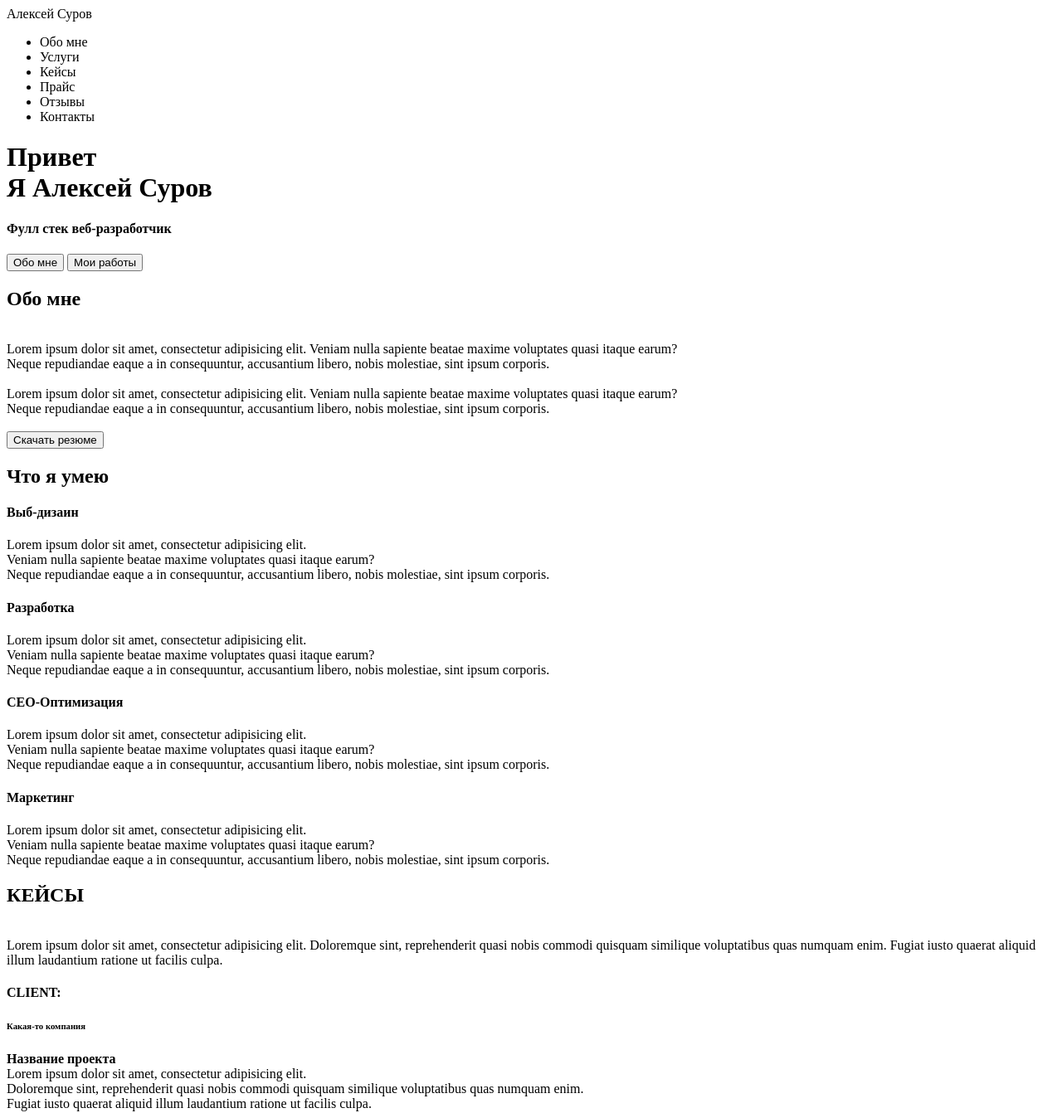
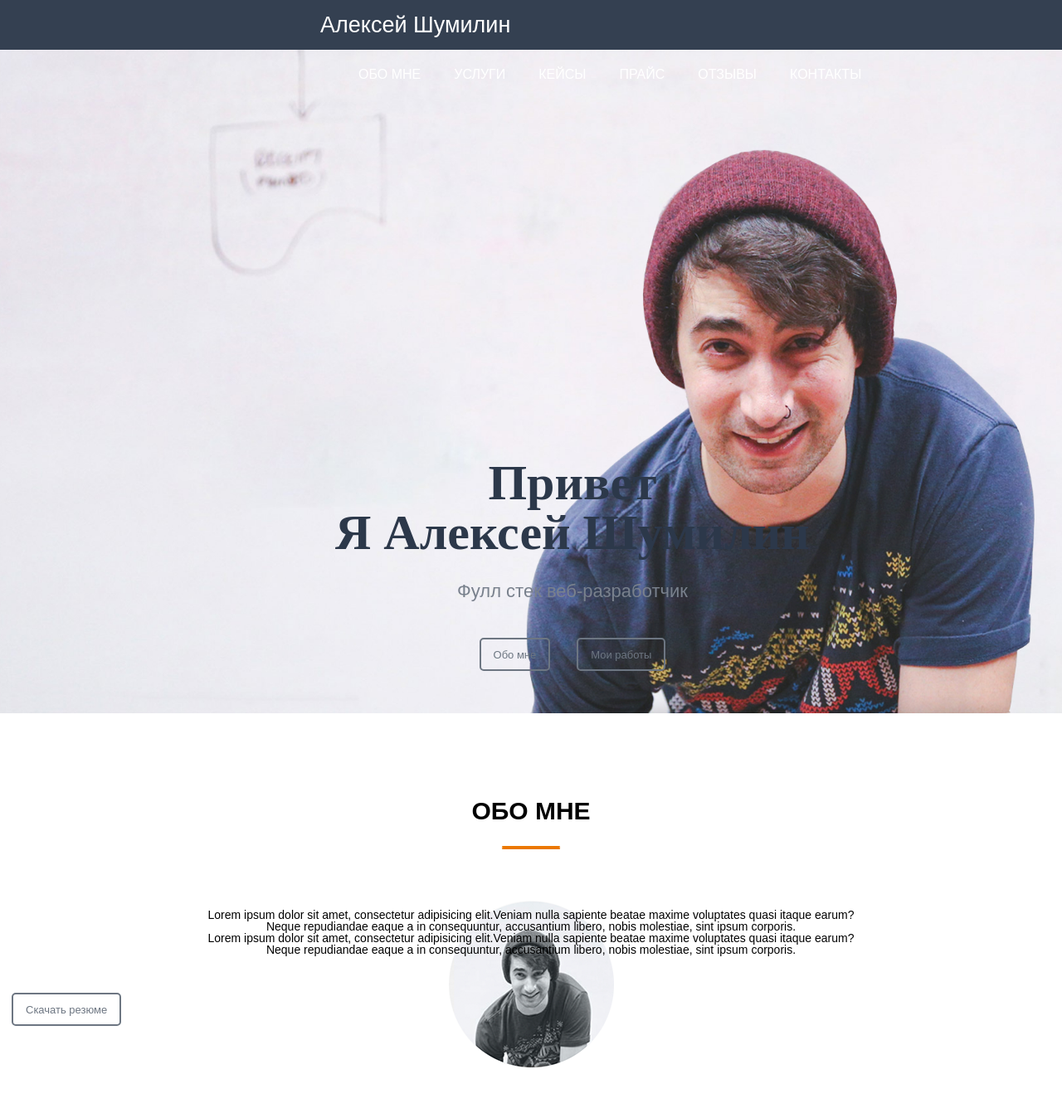
Before and after one commit to AlexeiSurov/AlexeiSurov.github.io, a plain HTML site: page Src/index.html in a window 1280 px wide. Shown: the top 1342 px of the page at 83% size. Drawn offline with Linux system fonts and the light colour scheme.

Commit message:
Загрузил домашку.
Не могу совладать с остальными не понимаю почему.

```diff
--- /dev/null
+++ b/Src/css/reset.css
@@ -0,0 +1,90 @@
+* {
+    padding: 0;
+    margin: 0;
+    border: 0;
+}
+
+*,
+*:before,
+*:after {
+    -moz-box-sizing: border-box;
+    -webkit-box-sizing: border-box;
+    box-sizing: border-box;
+}
+
+:focus,
+:active {
+    outline: none;
+}
+
+a:focus,
+a:active {
+    outline: none;
+}
+
+nav,
+footer,
+header,
+aside {
+    display: block;
+}
+
+html,
+body {
+    height: 100%;
+    width: 100%;
+    font-size 100%;
+    line-height: 1;
+    font-size: 14px;
+    -ms-text-size-adjust: 100%;
+    -moz-text-size-adjust: 100%;
+    -webkit-text-size-adjust: 100%;
+}
+
+input,
+button,
+textarea {
+    font-family: inherit;
+}
+
+input::-ms-clear {
+    display: none;
+}
+
+button {
+    cursor: pointer;
+}
+
+button::-moz-focus-inner {
+    padding: 0;
+    border: 0;
+}
+
+a,
+a:visited {
+    text-decoration: none;
+    color: black;
+}
+
+a:hover {
+    text-decoration: none;
+}
+
+ul li {
+    list-style: none;
+}
+
+img {
+    vertical-align: top;
+}
+
+
+h1,
+h2,
+h3,
+h4,
+h5,
+h6 {
+    font-size: inherit;
+    font-weight: 400;
+}
--- /dev/null
+++ b/Src/css/style.css
@@ -0,0 +1,119 @@
+body {
+    font-family: Arial, sans-serif;
+}
+
+nav {
+    width: 100%;
+    height: 60px;
+    background: #344051;
+}
+
+.logo {
+    color: #fff;
+    font-size: 27px;
+    line-height: 60px;
+    padding-left: 386px;
+    float: left;
+}
+
+.menu {
+    float: left;
+    padding-left: 432px;
+}
+
+.menu li {
+    float: left;
+    line-height: 60px;
+    color: #fff;
+    margin-right: 40px;
+    font-size: 16px;
+    text-transform: uppercase;
+}
+
+.mein {
+    width: 100%;
+    height: 100%;
+    background: url(../img/boy.png) 95% 100%/auto 85% no-repeat, url(../img/fon.jpg) center/cover no-repeat;
+
+}
+
+.title__container {
+    float: left;
+    margin: 432px 0px 0px 404px;
+    text-align: center;
+}
+
+.title__container h1 {
+    font-size: 60px;
+    font-family: bold;
+    font-weight: 600;
+    color: #2c384a;
+}
+
+.title__container h4 {
+    margin-top: 30px;
+    font-size: 22px;
+    color: #79818d;
+
+}
+
+.title__container input {
+    height: 40px;
+    text-align: center;
+    border: 2px solid #6d7682;
+    background: none;
+    border-radius: 5px;
+    color: #6d7682;
+    font-size: 13px;
+    padding: 0px 15px;
+    margin: 45px 14px 0px 14px;
+}
+
+.abou_tme {
+    width: 100%;
+    height: 715px;
+    background: url(../img/foto%20boy.png) 50% 226px no-repeat, url(../img/Cherta.jpg) 50% 160px no-repeat;
+
+}
+
+.opis h2 {
+    font-size: 30px;
+    padding: 103px;
+    text-transform: uppercase;
+    text-align: center;
+    font-weight: 600;
+
+}
+
+.opis p {
+
+    display: block;
+    text-align: center;
+}
+
+.opis input {
+    height: 40px;
+    text-align: center;
+    border: 2px solid #6d7682;
+    background: none;
+    border-radius: 5px;
+    color: #6d7682;
+    font-size: 13px;
+    padding: 0px 15px;
+    margin: 45px 14px 0px 14px;
+}
+
+.What_I_cando {
+    width: 100%;
+    height: 523px;
+    background: url(../img/gramofon.png) 1375px 274px no-repeat, url(../img/raceta.png) 1083px 274px no-repeat, url(../img/znak.png) 788px 274px no-repeat, url(../img/nout.png) 495px 274px no-repeat, url(../img/Cherta.jpg) 50% 160px no-repeat, url(../img/cartinca%20fon.jpg) no-repeat;
+
+}
+
+.rasdel h2 {
+    font-size: 28px;
+    padding: 103px;
+    text-transform: uppercase;
+    text-align: center;
+    font-weight: 600;
+}
--- a/Src/index.html
+++ b/Src/index.html
@@ -1,95 +1,112 @@
 <!DOCTYPE html>
 <html lang="en">
+
 <head>
-    <meta charset="UTF-8">
-<meta http-equiv="content-type" content="text/html; charset=utf-8">
-<meta name="description" content="Это моя первая страница">
-<meta name="author" content="Алексей">
-<meta name="keywords" content="сайт визитка, разработчик сайтов....!!">
-<meta name="robots" content="all">
 
-<meta property="og:title" content="Это моя первая страница">
+    <title>Алексей Шумилин - Веб-разработчик</title>
+    <link rel="stylesheet" href="css/reset.css">
+    <link rel="stylesheet" href="css/style.css">
 
 
-    <title>Алексей Суров - Веб-разработчик</title>
 </head>
 
 <body>
 
     <header>
         <nav>
-<div class="logo">Алексей Суров</div>
-<div class="menu"><ul>
+            <div class="logo">Алексей Шумилин</div>
+            <div class="menu">
+                <ul>
                     <li>Обо мне</li>
                     <li>Услуги</li>
                     <li>Кейсы</li>
                     <li>Прайс</li>
                     <li>Отзывы</li>
                     <li>Контакты</li>
-</ul></div>
+                </ul>
+            </div>
 
         </nav>
     </header>
 
-<div class="mein"><div class="title__container">
-<h1>Привет <br>Я Алексей Суров</h1>
+    <div class="mein">
+
+        <div class="title__container">
+            <h1>Привет <br>Я Алексей Шумилин</h1>
             <h4>Фулл стек веб-разработчик</h4>
 
             <input type="submit" value="Обо мне">
             <input type="submit" value="Мои работы">
 
-</div></div>
 
-<div class="about me">
-<h2>Обо мне</h2>
-<br>
-<span>Lorem ipsum dolor sit amet, consectetur adipisicing elit. Veniam nulla sapiente beatae maxime voluptates quasi itaque earum? <br>Neque repudiandae eaque a in consequuntur, accusantium libero, nobis molestiae, sint ipsum corporis.</span>
-<br>
-<br>
-<span>Lorem ipsum dolor sit amet, consectetur adipisicing elit. Veniam nulla sapiente beatae maxime voluptates quasi itaque earum? <br>Neque repudiandae eaque a in consequuntur, accusantium libero, nobis molestiae, sint ipsum corporis.</span>
-<br>
-<br>
-<input type="submit" value="Скачать резюме">
+        </div>
     </div>
 
-<div class="What I can do">
+    <div class="abou_tme">
+
+        <div class="opis">
+
+            <h2>Обо мне</h2>
+
+            <p>Lorem ipsum dolor sit amet, consectetur adipisicing elit.Veniam nulla sapiente beatae maxime voluptates quasi itaque earum?<br>Neque repudiandae eaque a in consequuntur, accusantium libero, nobis molestiae, sint ipsum corporis.</p>
+
+            <p>Lorem ipsum dolor sit amet, consectetur adipisicing elit.Veniam nulla sapiente beatae maxime voluptates quasi itaque earum?<br> Neque repudiandae eaque a in consequuntur, accusantium libero, nobis molestiae, sint ipsum corporis.</p>
+
+            <input type="submit" value="Скачать резюме">
+
+        </div>
+
+    </div>
+
+    <div class="What_I_cando">
+
+        <div class="rasdel">
+
             <h2>Что я умею</h2>
-<h4>Выб-дизаин</h4>
-<span>Lorem ipsum dolor sit amet, consectetur adipisicing elit. <br>Veniam nulla sapiente beatae maxime voluptates quasi itaque earum? <br>Neque repudiandae eaque a in consequuntur, accusantium libero, nobis molestiae, sint ipsum corporis.</span>
 
-<br>
+
+            <h4>Выб-дизайн</h4>
+            <p>Lorem ipsum dolor sit amet,<br>consectetur adipisicing elit.<br> Explicabo, perferendis.</p>
+
             <h4>Разработка</h4>
-<span>Lorem ipsum dolor sit amet, consectetur adipisicing elit. <br>Veniam nulla sapiente beatae maxime voluptates quasi itaque earum? <br>Neque repudiandae eaque a in consequuntur, accusantium libero, nobis molestiae, sint ipsum corporis.</span>
+            <p>Lorem ipsum dolor sit amet,<br> consectetur adipisicing elit.<br> Explicabo, perferendis.</p>
 
-<br>
             <h4>CEO-Оптимизация</h4>
-<span>Lorem ipsum dolor sit amet, consectetur adipisicing elit. <br>Veniam nulla sapiente beatae maxime voluptates quasi itaque earum? <br>Neque repudiandae eaque a in consequuntur, accusantium libero, nobis molestiae, sint ipsum corporis.</span>
+            <p>Lorem ipsum dolor sit amet,<br> consectetur adipisicing elit.<br> Explicabo, perferendis.</p>
 
-<br>
             <h4>Маркетинг</h4>
-<span>Lorem ipsum dolor sit amet, consectetur adipisicing elit. <br>Veniam nulla sapiente beatae maxime voluptates quasi itaque earum? <br>Neque repudiandae eaque a in consequuntur, accusantium libero, nobis molestiae, sint ipsum corporis.</span>
+            <p>Lorem ipsum dolor sit amet,<br>consectetur adipisicing elit.<br> Explicabo, perferendis.</p>
+
         </div>
 
         <div class="case">
+
+            <div class="opisan1">
+
                 <h2>КЕЙСЫ</h2>
-<br>
-<span>Lorem ipsum dolor sit amet, consectetur adipisicing elit. Doloremque sint, reprehenderit quasi nobis commodi quisquam similique voluptatibus quas numquam enim. Fugiat iusto quaerat aliquid illum laudantium ratione ut facilis culpa.</span>
+
+                <p>Lorem ipsum dolor sit amet, consectetur adipisicing elit. Doloremque sint, reprehenderit quasi nobis commodi quisquam similique voluptatibus quas numquam enim. Fugiat iusto quaerat aliquid illum laudantium ratione ut facilis culpa.</p>
 
                 <h4>CLIENT:</h4>
+
                 <h6>Какая-то компания</h6>
 
                 <p><b>Название проекта</b>
-<br>
-<span>Lorem ipsum dolor sit amet, consectetur adipisicing elit. <br>Doloremque sint, reprehenderit quasi nobis commodi quisquam similique voluptatibus quas numquam enim. <br>Fugiat iusto quaerat aliquid illum laudantium ratione ut facilis culpa.</span></p>
+
+                    <span>Lorem ipsum dolor sit amet, consectetur adipisicing elit. <br>Doloremque sint, reprehenderit quasi nobis commodi quisquam similique voluptatibus quas numquam enim. <br>Fugiat iusto quaerat aliquid illum laudantium ratione ut facilis culpa.</span>
+                </p>
 
                 <h4>WEBSITE:</h4>
                 <h6>www.somedomain.com</h6>
-<a href="http://www.somedomain.com"target="blanc">
+                <a href="http://www.somedomain.com" target="blanc">
                     <input type="submit" value="VISIT LIVE SITE"></a>
             </div>
+        </div>
 
-<br>
+
         <div class="calculation">
+
+            <div class="calcyl">
                 <h2>Расчет стоимости</h2>
 
                 <h4>ТИП САЙТА</h4>
@@ -104,23 +121,34 @@
                 <h5>Сроки</h5>
                 <h5>Стоимость</h5>
             </div>
+        </div>
 
 
         <div class="statistics">
+
+            <div class="stats">
+
                 <h2>Немного статистики</h2>
                 <h4>120<br>СЧАСТЛИВЫХ КЛИЕНТОВ</h4>
                 <h4>4,600<br>ЧАСОВ РАБОТЫ</h4>
                 <h4>340<br>ПРОЕКТОВ ЗАВЕРШЕНО</h4>
                 <h4>23<br>НАГРАД ПОЛУЧЕНО</h4>
+
+            </div>
         </div>
 
+
         <div class="reviews">
+            <div class="otziv">
                 <h2>ОТЗЫВЫ</h2>
                 <span>Lorem ipsum dolor sit amet, consectetur adipisicing elit. <br>Veniam nulla sapiente beatae maxime voluptates quasi itaque earum? <br>Neque repudiandae eaque a in consequuntur, accusantium libero, nobis molestiae, sint ipsum corporis.</span>
                 <p><b>Михаил,</b>Ген деректор ПАО "Газпром"</p>
             </div>
+        </div>
 
         <div class="contacts">
+
+            <div class="contact">
 
                 <h2>МОИ КОНТАКТЫ</h2>
                 <span>Lorem ipsum dolor sit amet, consectetur adipisicing elit.</span>
@@ -129,14 +157,14 @@
                 <h5>+7 999 999-99-99</h5>
                 <h4>ОСТАВЬТЕ МНЕ СООБЩЕНИЕ</h4>
             </div>
+        </div>
 
         <form action="">
             <input type="text" name="text_input" value="" placeholder="Имя">
             <input type="text" name="text_input" value="" placeholder="Email">
-<br>
-<br>
+
             <textarea name="text_input" id="" cols="60" rows="10" placeholder="Сообщение"></textarea>
-<br>
+
             <input type="submit" value="Отправить">
         </form>
 
@@ -144,4 +172,9 @@
 
 </body>
 
+<footer>
+    <iframe src="https://yandex.ru/map-widget/v1" width="100%" height="400" frameborder="0"></iframe>
+
+</footer>
+
 </html>
```
Also changed, not shown: Src/img/Cherta.jpg (added), Src/img/boy.png (added), Src/img/cartinca fon.jpg (added), Src/img/ceys.jpg (added), Src/img/fon.jpg (added), Src/img/foto boy.png (added), Src/img/gramofon.png (added), Src/img/ikonrf ckac.jpg (added), Src/img/nout.png (added), Src/img/raceta.png (added), Src/img/znak.png (added). Lines whose indentation alone changed are shown as unchanged.
